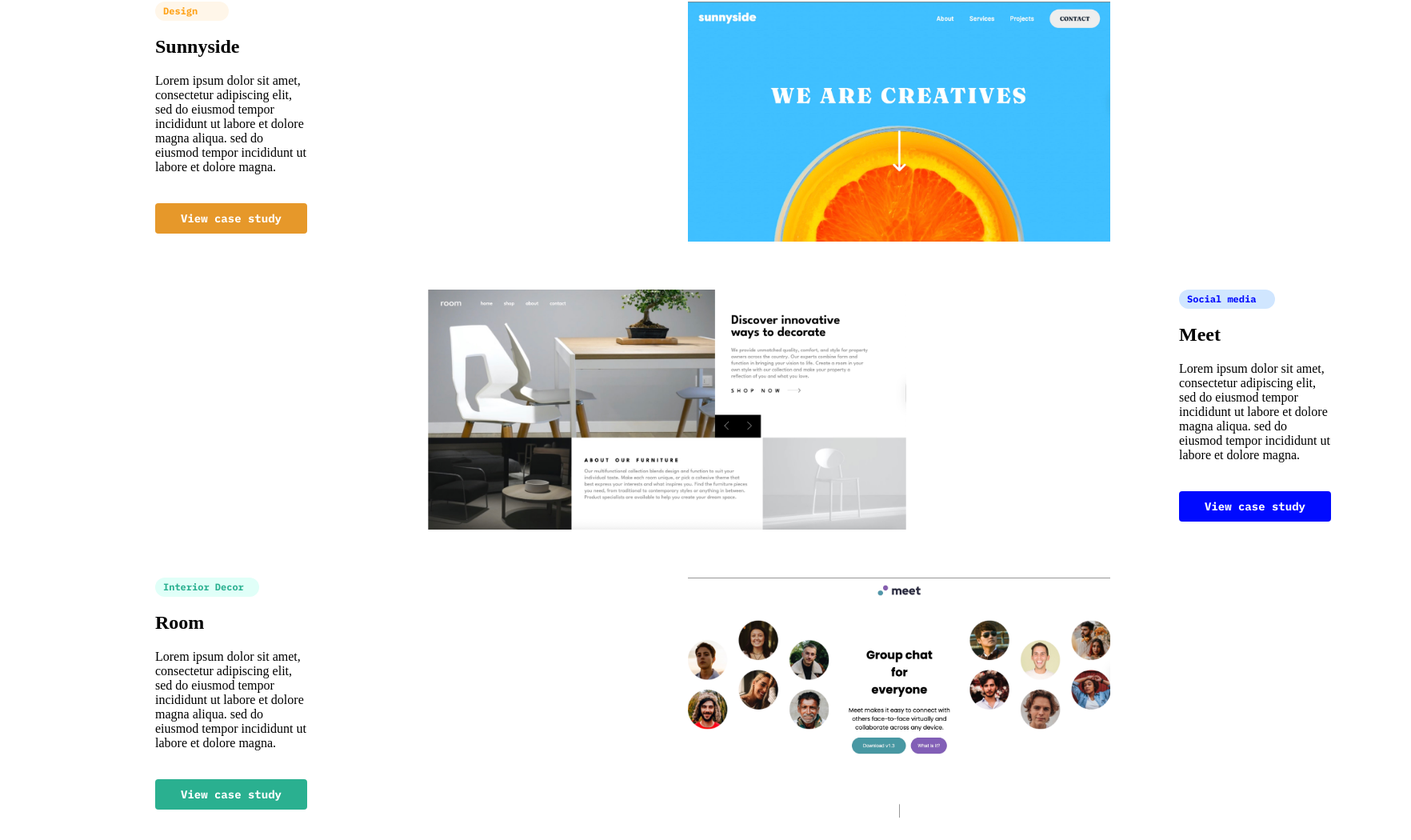
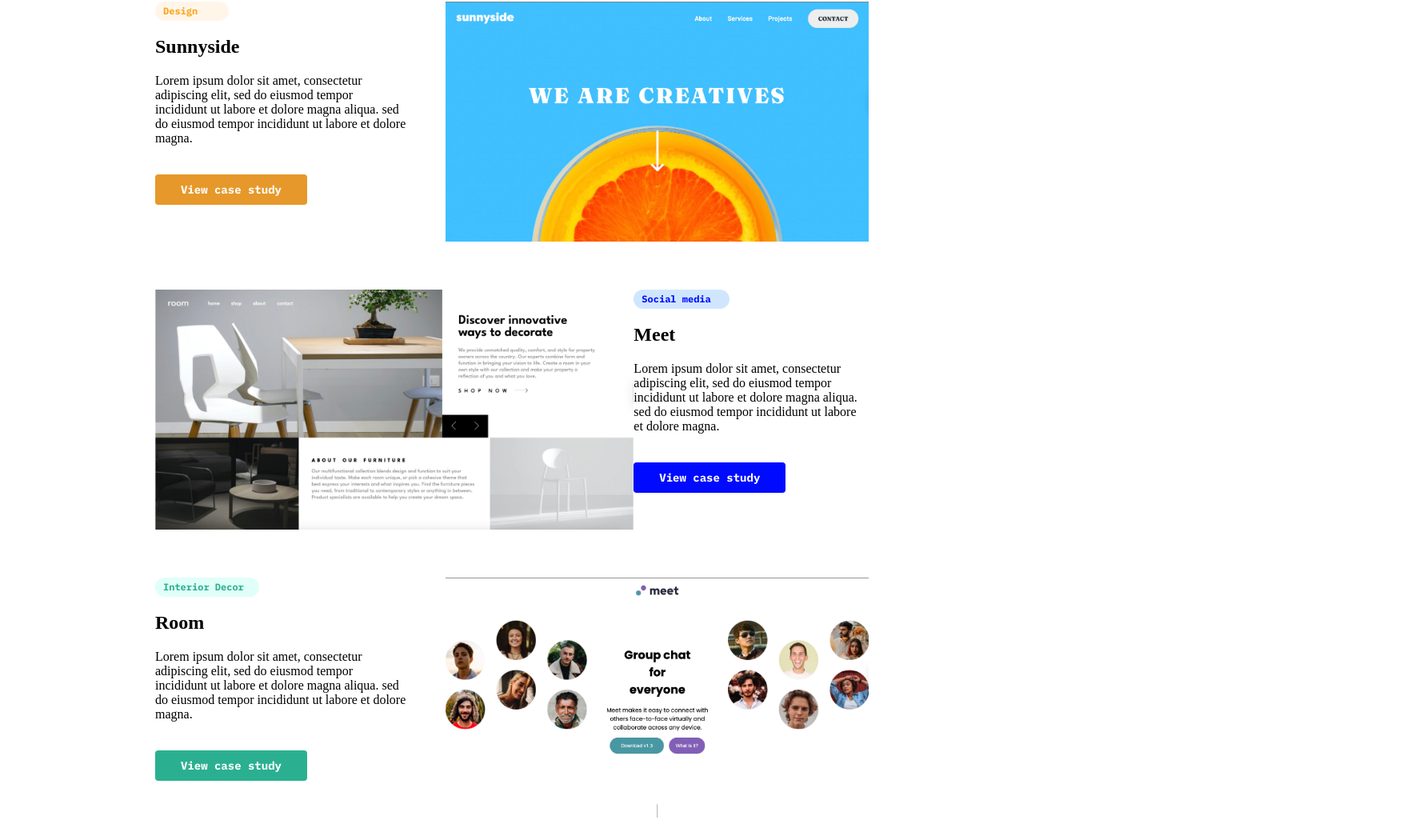
Before and after one commit to Emmah-bakare/My-portfolio, a React (Vite) app: page /case-studies in a window 1280 px wide. Shown: the part 226-1276 px from the top of the page at 80% size, 1764 px wide, since content can reach past the window. Built offline with nearby package versions, Linux system fonts and the light colour scheme.

Commit message:
(my-portfolio-4)

```diff
--- a/src/Case-studies.jsx
+++ b/src/Case-studies.jsx
@@ -32,7 +32,7 @@ export function CaseStudies() {
             </div>
           </div>
 
-          <div className="casestudy-first-img">
+          <div>
             <img
               className="casestudy-first-img"
               src={firstImage}
@@ -44,7 +44,7 @@ export function CaseStudies() {
         {/* second section  */}
 
         <section className="casestudy-second-sec">
-          <div className="casestudy-second-img">
+          <div>
             <img
               className="casestudy-second-img"
               src={thirdImage}
@@ -82,7 +82,7 @@ export function CaseStudies() {
             </div>
           </div>
 
-          <div className="casestudy-third-img">
+          <div>
             <img
               className="casestudy-third-img"
               src={secondImage}
--- a/src/case-study.css
+++ b/src/case-study.css
@@ -66,7 +66,6 @@
   object-fit: contain;
   padding-left: 50px;
   height: 100%;
-  width: 100vw;
 }
 
 .first-sec-button {
@@ -98,7 +97,6 @@
 .casestudy-second-img {
   object-fit: contain;
   height: 100%;
-  width: 100vw;
 }
 
 .casestudy-second-sec-industry {
@@ -152,7 +150,6 @@
   object-fit: contain;
   padding-left: 50px;
   height: 100%;
-  width: 100vw;
 }
 
 .casestudy-third-text {
```
